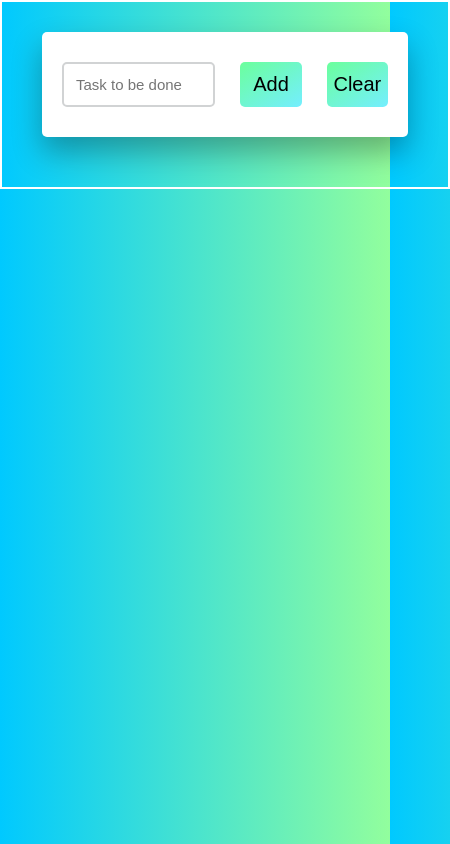
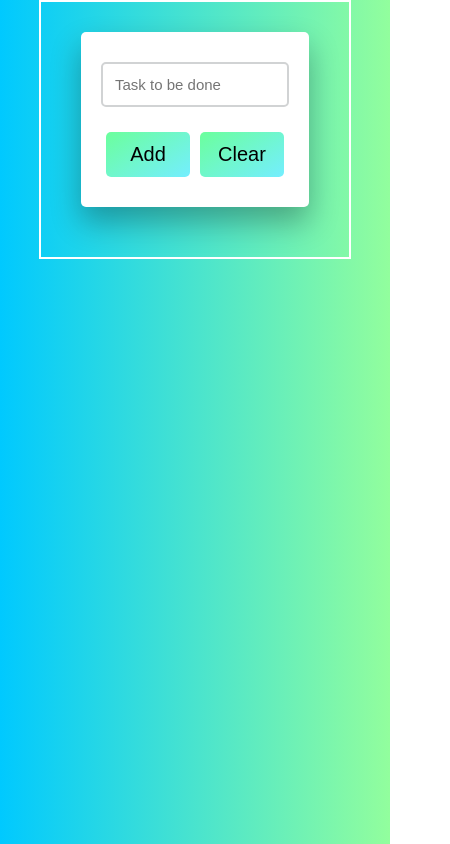
Before and after one commit to BadVoice/To-Do-Native-JS, a plain HTML site: page index.html in a window 390 px wide. Shown: the whole page, 450 px wide, since content can reach past the window. Drawn offline with Linux system fonts and the light colour scheme.

Commit message:
Add Adaptive wrapper and btns, input

```diff
--- a/index.html
+++ b/index.html
@@ -17,8 +17,10 @@
     <div class="wrapper__todo">
         <div class="todo__header">
             <input class="header__input" type="text" placeholder="Task to be done">
-            <button class="header__btn" id="post">Add</button>
-            <button class="header__btn" id="clear">Clear</button>
+            <div class="header__btns__container">
+                <button class="header__btn" id="post">Add</button>
+                <button class="header__btn" id="clear">Clear</button>
+            </div>
         </div>
 
         <div class="todo__body">
--- a/src/css/main.css
+++ b/src/css/main.css
@@ -4,13 +4,19 @@
     gap: 20px;
     border: 2px solid white;
     margin: 0 auto;
-    width: 40%;
-    min-width: 450px;
+    width: 800px;
+
     /* position: absolute;
     transform: translate(-50%, -50%);
     top: 50%;
     left: 50%; */
     padding: 30px 40px;
+}
+
+.header__btns__container {
+    display: flex;
+    width: 30%;
+    justify-content: space-around;
 }
 
 .todo__header {
@@ -37,7 +43,7 @@
 }
 
 .header__btn {
-    width: 30%;
+    width: 45%;
     height: 45px;
     border-radius: 5px;
     font-size: 20px;
@@ -101,3 +107,32 @@ object>.change-background {
     width: 50px;
     height: 100%;
 }
+
+@media (max-width: 1000px) {
+    .wrapper__todo {
+        width: 60%
+    }
+}
+
+@media (max-width: 800px) {
+    .wrapper__todo {
+        width: 80%
+    }
+}
+
+
+@media (max-width: 870px) {
+    .todo__header {
+        flex-direction: column;
+    }
+
+    .header__input {
+        width: 100%;
+    }
+
+    .header__btns__container {
+
+        width: 100%;
+    }
+
+}
```
